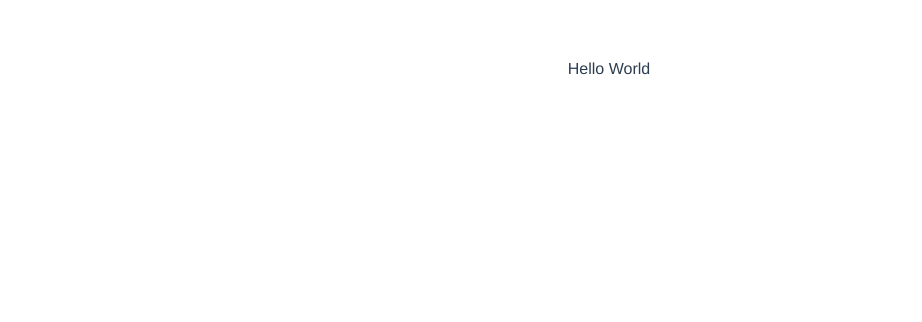
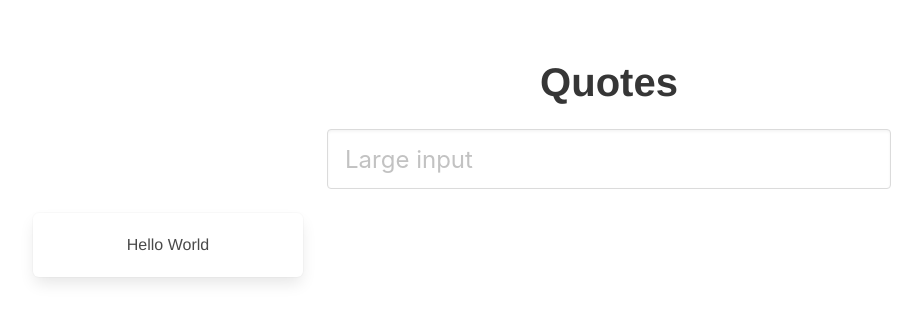
Before and after one commit to nutchy/vue-quote, a Vue app: page / in a window 1280 px wide. Shown: the top 322 px of the page, without its empty margins (31-953 px from the left). Built offline with nearby package versions, Linux system fonts and the light colour scheme.

Commit message:
Add the quote

```diff
--- a/package.json
+++ b/package.json
@@ -10,6 +10,7 @@
     "build": "node build/build.js"
   },
   "dependencies": {
+    "buefy": "^0.7.3",
     "vue": "^2.5.2"
   },
   "devDependencies": {
--- a/src/App.vue
+++ b/src/App.vue
@@ -1,8 +1,27 @@
 <template>
   <div id="app">
-    <QuoteGrid>
-      <Quote :text="quotes[0]"/>
-    </QuoteGrid>
+    <div class="container">
+      <!-- Heading -->
+      <p class="title is-2">Quotes</p>
+
+      <!-- Input Field -->
+      <div class="columns">
+        <div class="column is-half is-offset-3">
+          <div class="field">
+            <div class="control">
+              <input class="input is-large"
+                type="text" placeholder="Large input"
+                v-model="inputText" @keypress.enter="addQuote">
+            </div>
+          </div>
+        </div>
+      </div>
+
+      <!-- Show all quotes -->
+      <QuoteGrid>
+        <Quote :text="quotes[0]"/>
+      </QuoteGrid>
+    </div>
   </div>
 </template>
 
@@ -14,8 +33,14 @@ export default {
   name: 'App',
   data: () => {
     return {
+      inputText: '',
       maxQuote: 10,
       quotes: ['Hello World']
+    }
+  },
+  methods: {
+    addQuote() {
+      this.quotes.unshift(this.inputText);
     }
   },
   components: {
--- a/src/components/Quote.vue
+++ b/src/components/Quote.vue
@@ -1,6 +1,8 @@
 <template>
-  <div>
-    {{ text }}
+  <div class="column is-3">
+    <div class="box">
+      {{ text }}
+    </div>
   </div>
 </template>
 
--- a/src/components/QuoteGrid.vue
+++ b/src/components/QuoteGrid.vue
@@ -1,5 +1,5 @@
 <template>
-  <div>
+  <div class="columns">
     <slot></slot>
   </div>
 </template>
--- a/src/main.js
+++ b/src/main.js
@@ -1,7 +1,11 @@
 // The Vue build version to load with the `import` command
 // (runtime-only or standalone) has been set in webpack.base.conf with an alias.
 import Vue from 'vue'
+import Buefy from 'buefy'
+import 'buefy/dist/buefy.css'
 import App from './App'
+
+Vue.use(Buefy)
 
 Vue.config.productionTip = false
 
```
Also changed, not shown: 1 other file (tests, documents, lock files or other folders).
